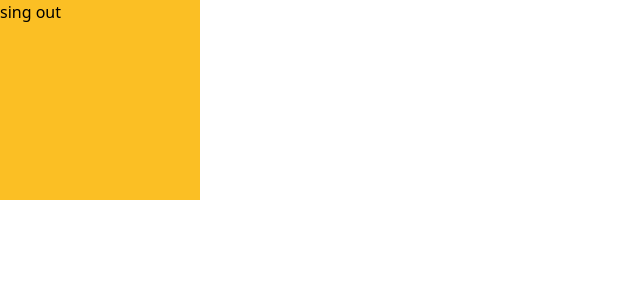
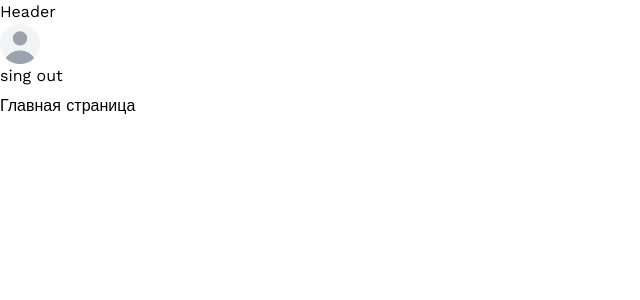
Before and after one commit to AntonLan/easy-base_NextJS, a Next.js app: page / in a window 1280 px wide. Shown: the top 300 px of the page, without its empty margins (0-640 px from the left). Built offline with nearby package versions, Linux system fonts and the light colour scheme; sample sign-in values are in the browser's storage.

Commit message:
refactoring loader, add Header, add fonts, add UserInitial

```diff
--- /dev/null
+++ b/components/Header.tsx
@@ -0,0 +1,24 @@
+import { FC } from 'react'
+import AuthenticationStore from '@/store/AuthenticationStore'
+import { inject, observer } from 'mobx-react'
+import InjectNames from '@/store/configuration/storeIdentifier'
+import UserInitial from '@/components/UserInitial'
+import style from '@/styles/Header.module.scss'
+
+interface HeaderProps {
+	authenticationStore?: AuthenticationStore
+}
+
+const Header: FC<HeaderProps> = ({ authenticationStore }) => {
+	return (
+		<div className={style.header}>
+			<h1>Header</h1>
+			<div className={style.userWrapper}>
+				<UserInitial/>
+				<button onClick={authenticationStore?.singOut}>sing out</button>
+			</div>
+		</div>
+	)
+}
+
+export default inject(InjectNames.AuthenticationStore)(observer(Header))
--- a/components/Loader.tsx
+++ b/components/Loader.tsx
@@ -1,10 +1,11 @@
 import { FC } from 'react'
+import style from '@/styles/Loader.module.scss'
 
 
 const Loader: FC = () => {
 	return (
-		<div className="fixed top-0 right-0 h-screen w-screen z-50 flex justify-center items-center">
-			<div className="animate-spin rounded-full h-32 w-32 border-t-2 border-b-2 border-gray-900"></div>
+		<div className={style.loading}>
+			<div className={style.spinner}></div>
 		</div>
 	)
 }
--- /dev/null
+++ b/components/UserInitial.tsx
@@ -0,0 +1,26 @@
+import React, { FC } from 'react'
+import { inject, observer } from 'mobx-react'
+import InjectNames from '@/store/configuration/storeIdentifier'
+import UserStore from '@/store/UserStore'
+import style from '@/styles/User.module.scss'
+
+interface UserInitialProps {
+	userStore?: UserStore
+
+}
+
+const UserInitial: FC<UserInitialProps> = ({ userStore }) => {
+	return (
+		<div className={style.wrapper}>
+			<div className={style.icon}>
+				<svg fill='currentColor' viewBox='0 0 20 20'
+						 xmlns='http://www.w3.org/2000/svg'>
+					<path fillRule='evenodd' d='M10 9a3 3 0 100-6 3 3 0 000 6zm-7 9a7 7 0 1114 0H3z' clipRule='evenodd'></path>
+				</svg>
+			</div>
+			<span>{userStore?.user.userName}</span>
+		</div>
+	)
+}
+
+export default inject(InjectNames.UserStore)(observer(UserInitial))
--- a/components/sections/Main.tsx
+++ b/components/sections/Main.tsx
@@ -1,7 +1,5 @@
 import React, { FC, useEffect } from 'react'
 import { useRouter } from 'next/router'
-import MainLayout from '@/layout/MainLayout'
-import ToggleDarkMode from '@/components/ToggleDarkMode'
 import { inject, observer } from 'mobx-react'
 import InjectNames from '@/store/configuration/storeIdentifier'
 import UserStore from '@/store/UserStore'
@@ -13,7 +11,7 @@ interface MainProps {
 }
 
 
-const Main: FC<MainProps> = ({userStore, authenticationStore}) => {
+const Main: FC<MainProps> = ({ userStore, authenticationStore }) => {
 	const router = useRouter()
 
 
@@ -34,11 +32,9 @@ const Main: FC<MainProps> = ({userStore, authenticationStore}) => {
 	}
 
 	return (
-		<MainLayout>
-			<div className='bg-amber-400 dark:bg-black w-[200px] h-[200px]'>
-				<button onClick={authenticationStore?.singOut}>sing out</button>
-			</div>
-		</MainLayout>
+		<>
+			<h1 className='mt-1.5'>Главная страница</h1>
+		</>
 	)
 }
 
--- a/layout/MainLayout.tsx
+++ b/layout/MainLayout.tsx
@@ -1,5 +1,6 @@
 import { FC, ReactNode } from 'react'
 import Head from 'next/head'
+import Header from '@/components/Header'
 
 interface MainLayoutProps {
 	children: ReactNode
@@ -14,6 +15,7 @@ const MainLayout: FC<MainLayoutProps> = ({ children }) => {
 				<meta name='viewport' content='width=device-width, initial-scale=1' />
 			</Head>
 			<main>
+				<Header/>
 				{children}
 			</main>
 		</>
--- a/package.json
+++ b/package.json
@@ -10,7 +10,6 @@
   },
   "dependencies": {
     "@heroicons/react": "^2.0.16",
-    "@next/font": "13.2.2",
     "@types/node": "18.14.2",
     "@types/react": "18.0.28",
     "@types/react-dom": "18.0.11",
--- a/store/UserStore.ts
+++ b/store/UserStore.ts
@@ -1,9 +1,10 @@
 import UserService from '@/service/UserService'
 import { makeObservable, observable } from 'mobx'
+import { UserType } from '@/model/UserType'
 
 
 class UserStore {
-	user = {}
+	user: UserType = {}
 
 	constructor() {
 		makeObservable(this, {
--- /dev/null
+++ b/styles/Header.Module.scss
@@ -0,0 +1,8 @@
+.header {
+  @apply sticky flex justify-between items-center left-0 top-0 w-full h-[80px] bg-amber-50 px-2.5;
+
+  .userWrapper {
+    @apply flex items-center gap-3;
+  }
+
+}
--- /dev/null
+++ b/styles/User.module.scss
@@ -0,0 +1,12 @@
+.wrapper {
+  @apply flex items-center gap-1.5;
+
+  .icon {
+    @apply relative w-10 h-10 overflow-hidden bg-gray-100 rounded-full dark:bg-gray-600;
+
+    svg {
+      @apply absolute w-12 h-12 text-gray-400 -left-1;
+    }
+  }
+
+}
--- a/styles/globals.scss
+++ b/styles/globals.scss
@@ -1,9 +1,14 @@
 @tailwind base;
 @tailwind components;
 @tailwind utilities;
+@import url('https://fonts.googleapis.com/css2?family=Work+Sans:ital,wght@0,100;0,200;0,300;0,400;0,500;0,600;0,700;1,400;1,500&display=swap');
 
 
 * {
     margin: 0;
     padding: 0;
 }
+
+body {
+    font-family: 'Work Sans', sans-serif;
+}
```
Also changed, not shown: model/UserType.ts (+7 -7 lines), styles/Loader.module.scss (+5 -14 lines), 1 other file (tests, documents, lock files or other folders).
